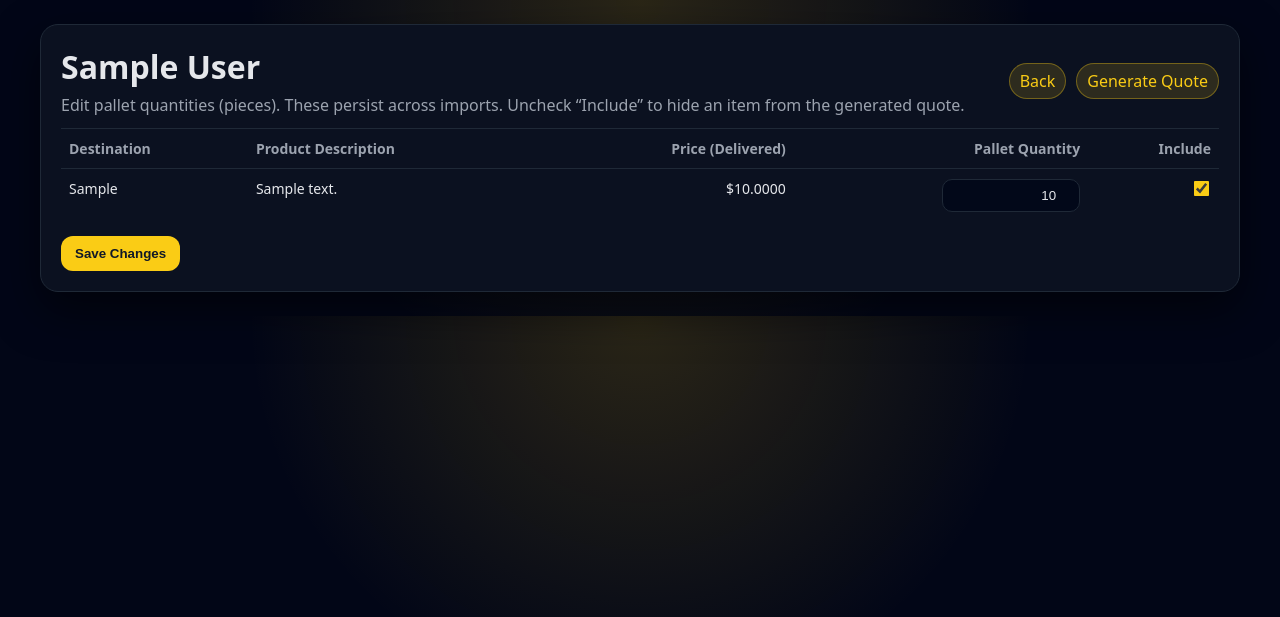
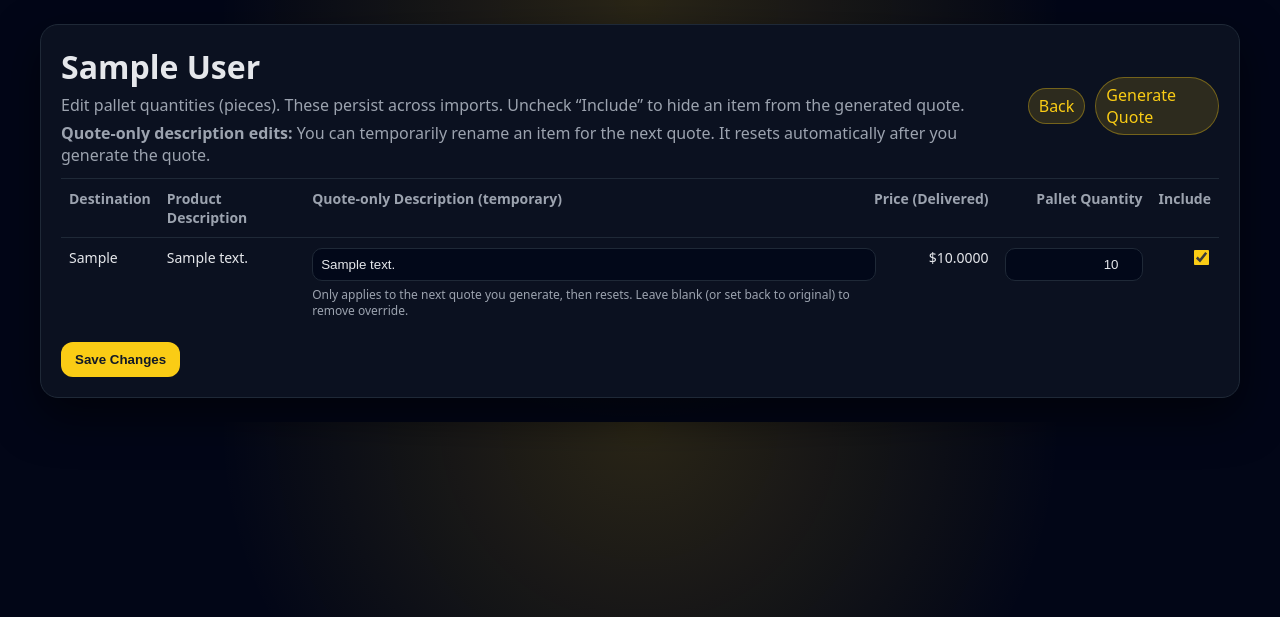
Before and after one commit to spencerlevinson11/lemonade-automation-portal, a Django app: page /automations/pricing/customers/1/ in a window 1280 px wide. Shown: the top 617 px of the page. Run offline with Django 5.2, Linux system fonts and the light colour scheme; a user stored in the database is signed in; data comes from the database, SQL or seed files in the repository; tables that the repository leaves empty hold one stand-in row (values such as "Sample post").

Commit message:
Update pricing_customer_edit.html

```diff
--- a/core/templates/core/pricing_customer_edit.html
+++ b/core/templates/core/pricing_customer_edit.html
@@ -28,7 +28,27 @@
       cursor: pointer;
     }
 
+    /* New: text input for quote-only description override */
+    input[type="text"]{
+      width:100%;
+      padding:8px;
+      border-radius:10px;
+      border:1px solid var(--border);
+      background:#020819;
+      color:var(--text);
+    }
+    .hint{font-size:12px;color:var(--muted);margin-top:6px;line-height:1.3;}
+
     .btn{background:var(--accent);color:#111827;padding:10px 14px;border-radius:12px;border:none;font-weight:800;cursor:pointer;}
+    .btn-secondary{
+      background:transparent;
+      color:var(--text);
+      padding:10px 14px;
+      border-radius:12px;
+      border:1px solid var(--border);
+      font-weight:700;
+      cursor:pointer;
+    }
   </style>
 </head>
 <body>
@@ -41,6 +61,10 @@
             Edit pallet quantities (pieces). These persist across imports.
             Uncheck “Include” to hide an item from the generated quote.
           </p>
+          <p style="color:var(--muted);margin:6px 0 0 0;">
+            <strong>Quote-only description edits:</strong> You can temporarily rename an item for the next quote.
+            It resets automatically after you generate the quote.
+          </p>
         </div>
         <div style="display:flex;gap:10px;align-items:center;">
           <a class="pill" href="{% url 'pricing_customer_list' %}">Back</a>
@@ -50,11 +74,13 @@
 
       <form method="post">
         {% csrf_token %}
+
         <table>
           <thead>
             <tr>
               <th>Destination</th>
               <th>Product Description</th>
+              <th>Quote-only Description (temporary)</th>
               <th class="num">Price (Delivered)</th>
               <th class="num">Pallet Quantity</th>
               <th class="num">Include</th>
@@ -65,7 +91,22 @@
               <tr>
                 <td>{{ line.destination }}</td>
                 <td>{{ line.product_description }}</td>
-                <td class="num">${{ line.price_delivered }}</td>
+
+                <!-- NEW: quote-only override input (session-based) -->
+                <td>
+                  <input
+                    type="text"
+                    name="quote_desc_{{ line.id }}"
+                    value="{{ line.quote_desc_value|default:line.product_description }}"
+                    placeholder="(Optional) Override for next quote only"
+                  />
+                  <div class="hint">
+                    Only applies to the next quote you generate, then resets.
+                    Leave blank (or set back to original) to remove override.
+                  </div>
+                </td>
+
+                <td class="num">{{ currency_symbol }}{{ line.price_delivered }}</td>
                 <td class="num">
                   <input type="number" min="0" name="pallet_{{ line.id }}" value="{{ line.pallet_quantity_pieces }}" />
                 </td>
@@ -82,8 +123,20 @@
           </tbody>
         </table>
 
-        <div style="margin-top:14px;">
+        <div style="margin-top:14px;display:flex;gap:10px;align-items:center;flex-wrap:wrap;">
           <button class="btn" type="submit">Save Changes</button>
+
+          {% if has_quote_desc_overrides %}
+            <button
+              class="btn-secondary"
+              type="submit"
+              name="clear_quote_desc"
+              value="1"
+              title="Clears only the temporary quote-only description edits (pallet quantities and include settings remain saved)."
+            >
+              Clear quote-only description edits
+            </button>
+          {% endif %}
         </div>
       </form>
     </div>
```
